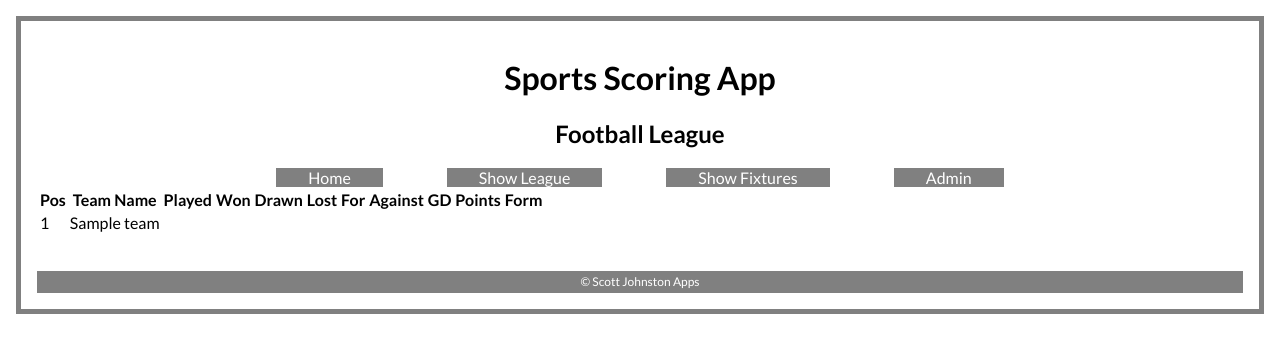
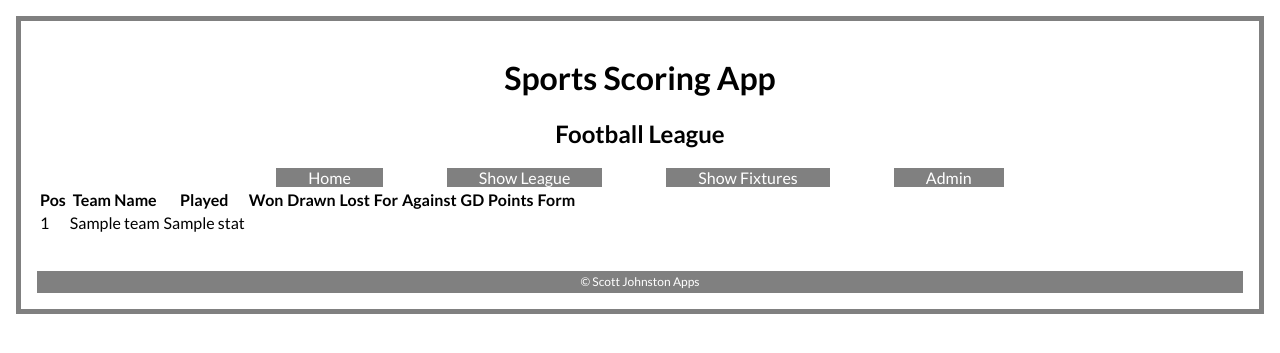
Before and after one commit to SJ47/Sports-Scoring-App, a Flask app: template templates/leagues/show.html in a window 1280 px wide. Shown: the top 353 px of the page. Run offline with Flask 2, Linux system fonts and the light colour scheme; the template is opened without the code that fills it: most values are stand-ins (such as "Sample title", 1, 10 or a date in 2020).

Commit message:
Start of looking at stats to fill out league table

```diff
--- a/controllers/leagues_controller.py
+++ b/controllers/leagues_controller.py
@@ -7,6 +7,7 @@ from flask import Blueprint
 # Import repositories
 import repositories.league_repository as league_repository
 import repositories.team_repository as team_repository
+import repositories.stat_repository as stat_repository
 
 # Create a new instance of Blueprint called "leagues"
 leagues_blueprint = Blueprint("leagues", __name__)
@@ -15,5 +16,5 @@ leagues_blueprint = Blueprint("leagues", __name__)
 @leagues_blueprint.route("/leagues")
 def leagues():
     teams = team_repository.select_all()
-
-    return render_template("leagues/show.html", teams = teams)
+    stats = stat_repository.generate_stats(teams)
+    return render_template("leagues/show.html", teams = teams, stats = stats)
--- a/models/stat.py
+++ b/models/stat.py
@@ -10,5 +10,5 @@ class Stat:
         self.points = points
         self.id = id
 
-    def calculate_stats(self):
+    def calculate_stats(self, team_id):
         pass
--- a/templates/leagues/show.html
+++ b/templates/leagues/show.html
@@ -25,9 +25,15 @@
     <tr>
         <td>{{team.id}}</td>
         <td>{{team.team_name}}</td>
-        <!-- <td>{{team.league_id}}</td> -->
+        {% for stat in stats %}
+        <td>
+            {{stats[stat]}}
+            {% endfor %}
+        </td>
     </tr>
     {% endfor %}
+
+
 </table>
 
 
```
Also changed, not shown: repositories/stat_repository.py (added, +17 -0 lines).
